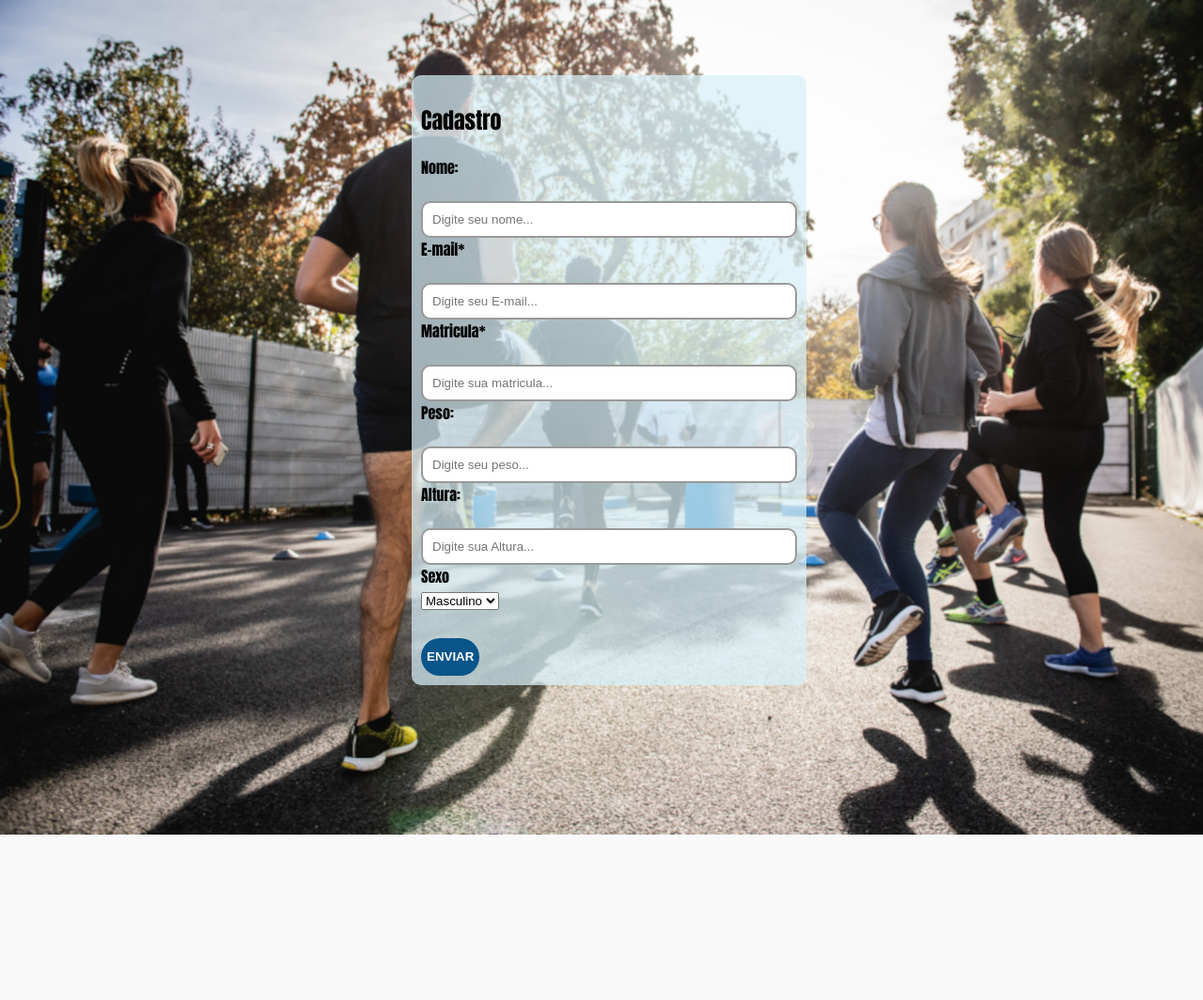
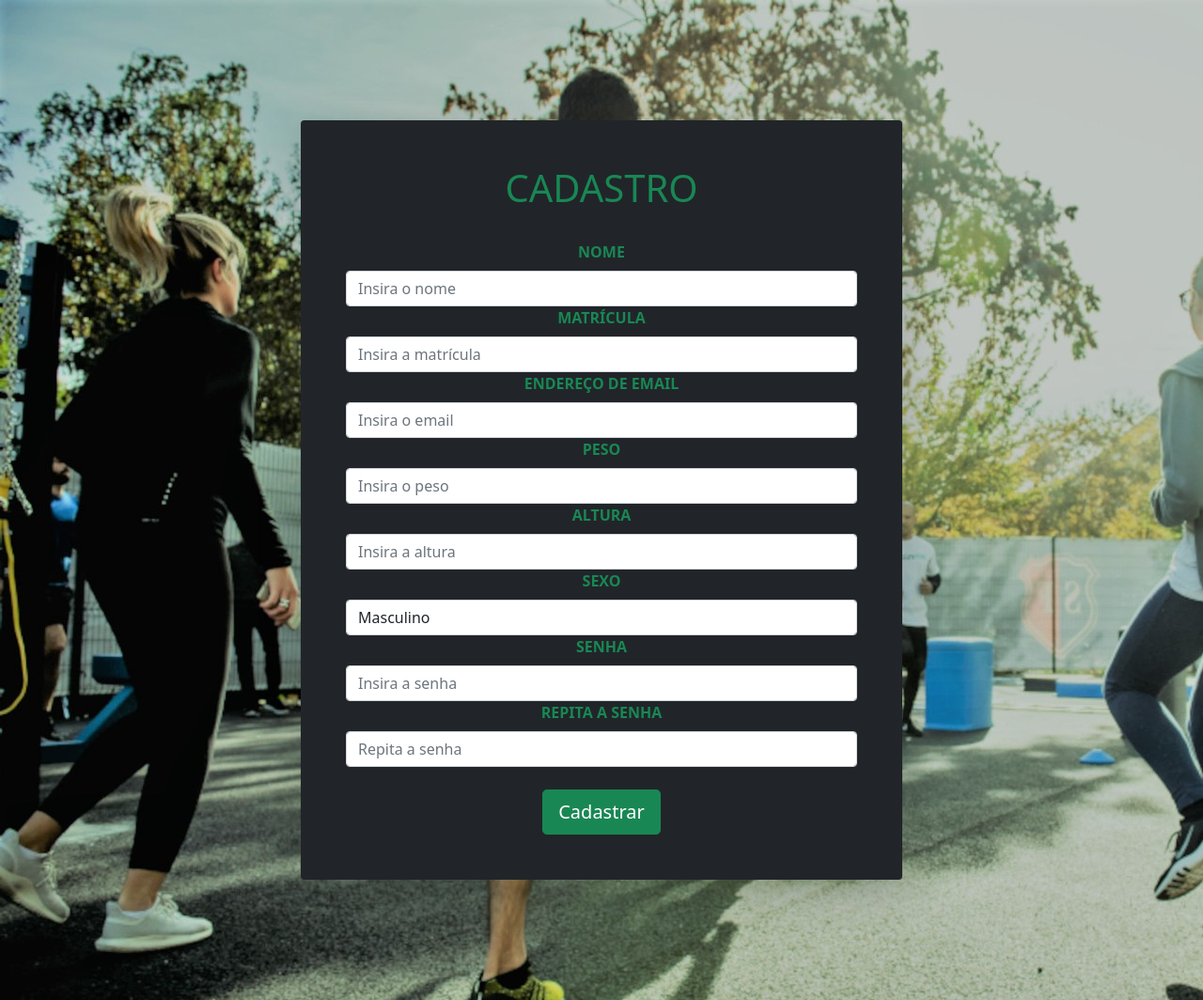
Before and after one commit to PauloCardos0/Emagrecimento-Coletivo, a PHP site: page /cadastro.html in a window 1280 px wide. Shown: the whole page at 94% size. Before the commit the page ends 888 px from the top, so only its background shows below. Run offline with PHP 8.4, Linux system fonts and the light colour scheme.

Commit message:
atualizando cadastro

```diff
--- a/cadastramento.php
+++ b/cadastramento.php
@@ -8,7 +8,7 @@ $peso = $_POST['peso'];
 $sexo = $_POST['sexo'];
 
 
-//Conectanco ao Banco de dados
+//Conectando ao BD
 $hostname = "localhost";
 $bancodedados = "emagrecimento_coletivo";
 $usuario = "root";
--- /dev/null
+++ b/cadastro.css
@@ -0,0 +1,12 @@
+body {
+    background-image: url(imagens/gabin-vallet-J154nEkpzlQ-unsplash-green.jpg);
+}
+
+form {
+    margin-left: 25%;
+    margin-right: 25%;
+    margin-top: 10%;
+    margin-bottom: 10%;
+    max-width: 50%;
+    max-height: 100%;
+}
--- a/cadastro.html
+++ b/cadastro.html
@@ -3,57 +3,53 @@
 
 <head>
     <meta charset="UTF-8">
-    <meta http-equiv="X-UA-Compatible" content="IE=edge">
     <meta name="viewport" content="width=device-width, initial-scale=1.0">
-    <link rel="stylesheet" href="style.css">
-
-    <link rel="shortcut icon" href="imagens/image-removebg-preview.png" type="image/x-icon">
-
-    <title>Emagrecimento Coletivo</title>
+    <link href="https://cdn.jsdelivr.net/npm/bootstrap@5.1.3/dist/css/bootstrap.min.css" rel="stylesheet"
+        integrity="sha384-1BmE4kWBq78iYhFldvKuhfTAU6auU8tT94WrHftjDbrCEXSU1oBoqyl2QvZ6jIW3" crossorigin="anonymous">
+    <link rel="stylesheet" href="cadastro.css">
+    <link rel="shortcut icon" href="imagens/image-removebg-preview.png" type="image/x-icons">
+    <title>Cadastrar em Emagrecimento Coletivo</title>
 </head>
 
-<body id="container">
+<body>
 
+        <form class="text-success text-uppercase text-center bg-dark shadow-lg rounded p-5" action="cadastramento2.php" method="post">
 
+            <h1 class="text-center text-uppercase">Cadastro</h1>
+            <br>
 
-    <div>
+            <label for="name" class="form-label"><b>Nome</b></label>
+            <input type="text" class="form-control" placeholder="Insira o nome" name="name" required>
 
-        <div class="form">
+            <label for="enrollment" class="form-label"><b>Matrícula</b></label>
+            <input type="text" class="form-control" placeholder="Insira a matrícula" name="enrollment" required>
 
-            <form action="cadastramento.php" method="post">
+            <label for="email" class="form-label"><b>Endereço de email</b></label>
+            <input type="email" class="form-control" placeholder="Insira o email" name="email" required>
 
-                <h2>Cadastro </h2>
-                <label class="label">Nome:</label>
-                <br>
-                <input type="text" name="nome" placeholder="Digite seu nome...">
-                <br>
-                <label class="label">E-mail*</label>
-                <br>
-                <input type="email" name="email" placeholder="Digite seu E-mail...">
-                <br>
+            <label for="weight" class="form-label"><b>Peso</b></label>
+            <input type="number" class="form-control" placeholder="Insira o peso" name="weight" required>
 
-                <label class="text">Matricula*</label>
-                <br>
-                <input type="text" name="matricula" placeholder="Digite sua matricula...">
-                <br>
-                <label class="label">Peso:</label>
-                <br>
-                <input type="number" name="peso" placeholder="Digite seu peso...">
-                <br>
-                <label class="label">Altura:</label>
-                <br>
-                <input type="text" name="altura" placeholder="Digite sua Altura...">
-                <br>
-                <label class="label">Sexo</label>
+            <label for="height" class="form-label"><b>Altura</b></label>
+            <input type="number" class="form-control" placeholder="Insira a altura" name="height" required>
 
-                <select name="sexo">
-                    <option>Masculino</option>
-                    <option>Feminino</option>
-                </select>
-                <br>
-                <button>Enviar</button>
+            <label for="sex" class="form-label"><b>Sexo</b></label>
+            <select name="sex" id="sex" class="form-control">
+                <option value="male">Masculino</option>
+                <option value="female">Feminino</option>
+            </select>
 
-        </div>
+            <label for="psw" class="form-label"><b>Senha</b></label>
+            <input type="password" class="form-control" placeholder="Insira a senha" name="password" required>
+
+            <label for="psw-repeat" class="form-label"><b>Repita a senha</b></label>
+            <input type="password" class="form-control" placeholder="Repita a senha" name="psw-repeat" required>
+
+            <br>
+            <button type="submit" class="btn btn-success btn-lg">Cadastrar</button>
+
+        </form>
+
     </div>
 </body>
 
```
Also changed, not shown: imagens/gabin-vallet-J154nEkpzlQ-unsplash-green.jpg (added).
